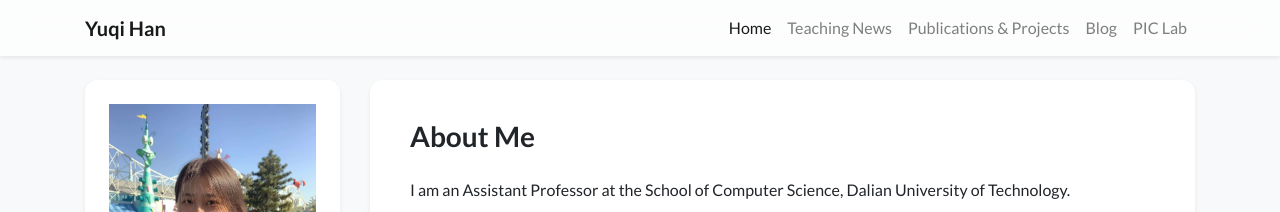
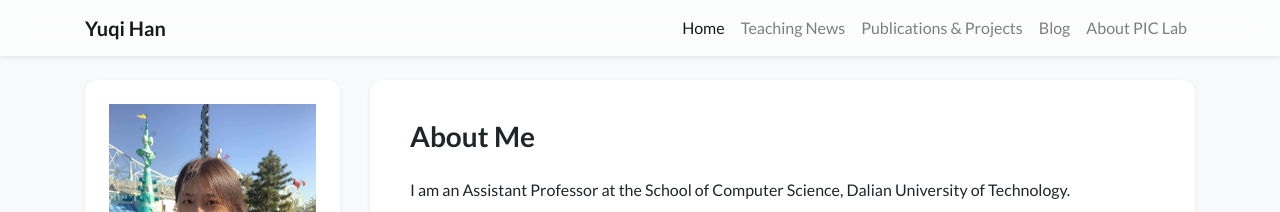
Before and after one commit to hyq0413/hyq0413.github.io, a Jekyll site: the page built from index.html, in a window 1280 px wide. Shown: the top 212 px of the page. Built offline with Jekyll 4.4.1, drawn with Linux system fonts in a browser that asks for light colours; nearby versions of some CDN libraries; a style sheet for code colours, icons or effects is not loaded.

Commit message:
Update navigation.yml

```diff
--- a/_data/navigation.yml
+++ b/_data/navigation.yml
@@ -9,5 +9,5 @@ pages:
   url: /publications
 - name: Blog
   url: /blog
-- name: PIC Lab
+- name: About PIC Lab
   url: /lab
```
